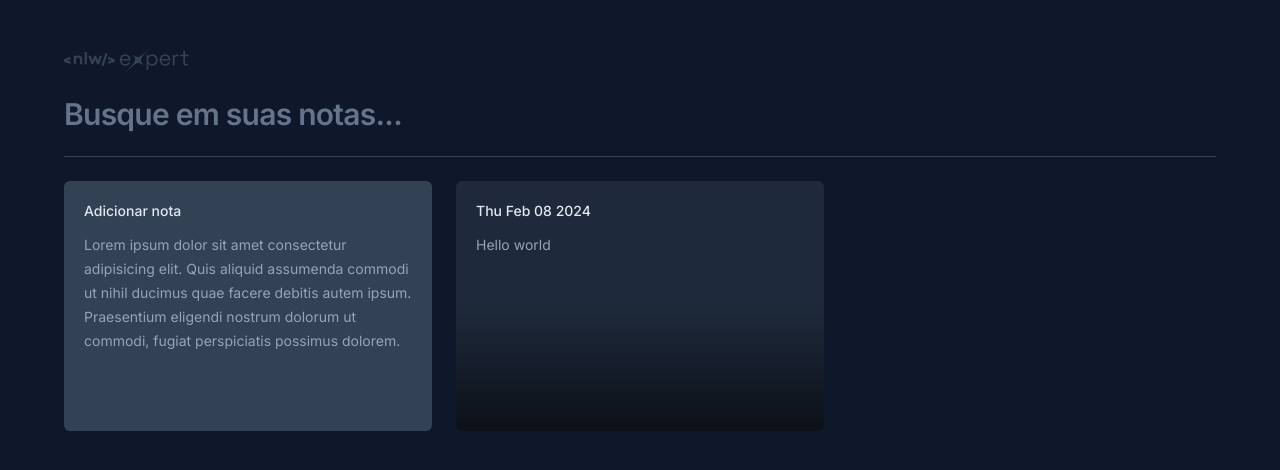
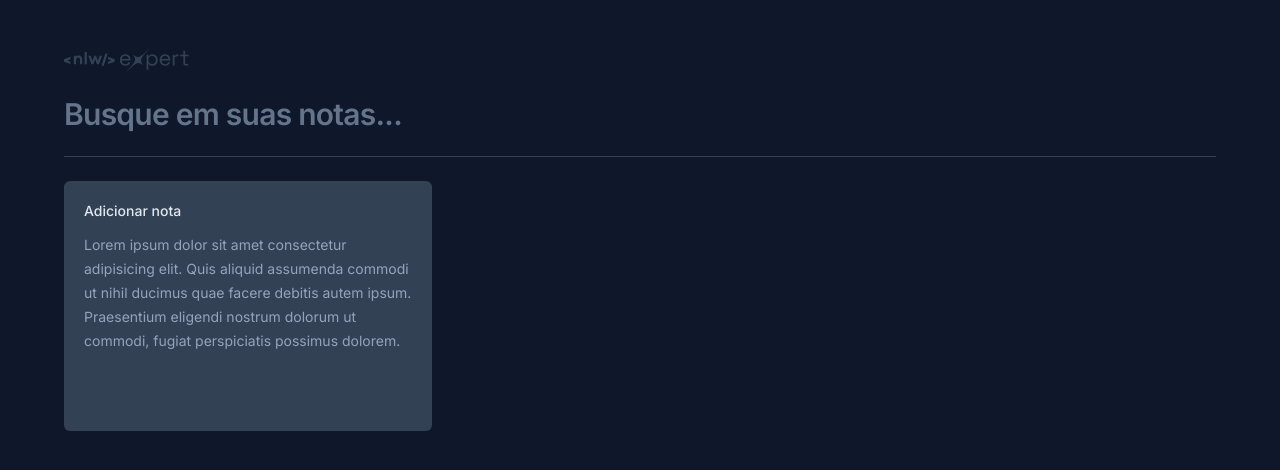
Before and after one commit to gaabiceranto/expert-notes, a React (Vite) app: page / in a window 1280 px wide. Shown: the top 470 px of the page. Built offline with nearby package versions, Linux system fonts and the light colour scheme.

Commit message:
Feat: change note state on save, add card and clear text area

```diff
--- a/src/app.tsx
+++ b/src/app.tsx
@@ -1,13 +1,26 @@
+import { useState } from 'react'
 import logo from './assets/logo-nlw-expert-monocolor.svg'
 import { NewNoteCard } from './components/new-note-card'
-import  {NoteCard}  from './components/note-card'
+import { NoteCard } from './components/note-card'
 
-const note = {
-  date: new Date(),
-  content: 'Hello world'
+interface Note {
+  id: string
+  date: Date
+  content: string
 }
 
 export function App() {
+  const [notes, setNotes] = useState<Note[]>([ ])
+
+  const onNoteCreated = (content: string) => {
+    const newNote = {
+      id: crypto.randomUUID(),
+      date: new Date(),
+      content
+    }
+
+    setNotes([newNote, ...notes])
+  }
 
   return (
     <div className="mx-auto max-w-6xl my-12 space-y-6">
@@ -21,9 +34,11 @@ export function App() {
       </form>
       <div className='h-px bg-slate-700' />
       <div className="grid grid-cols-3 gap-6 auto-rows-[250px] overflow-hidden">
-        <NewNoteCard/>
+        <NewNoteCard onNoteCreated={onNoteCreated} />
 
-        <NoteCard note= {note} />
+        {notes.map(note => {
+          return <NoteCard key={note.id} note={note} />
+        })}
       </div>
     </div>
 
--- a/src/components/new-note-card.tsx
+++ b/src/components/new-note-card.tsx
@@ -3,7 +3,11 @@ import { X } from 'lucide-react'
 import { ChangeEvent, FormEvent, useState } from 'react'
 import { toast } from 'sonner'
 
-export const NewNoteCard = () => {
+interface NewNoteCardProps {
+  onNoteCreated: (content: string) => void //void==vazio (ou seja a funcao não tem retorno)
+}
+
+export const NewNoteCard = ({ onNoteCreated }: NewNoteCardProps) => {
   const [shouldShowOnboarding, setShouldShowOnboarding] = useState(true)
   const [content, setContent] = useState('')
 
@@ -18,8 +22,10 @@ export const NewNoteCard = () => {
 
   const handleSalveNote = (e: FormEvent) => {
     e.preventDefault()
+    onNoteCreated(content)
+    setContent('')
+    setShouldShowOnboarding(true)
     toast.success('Nota criada com sucesso!')
-
   }
 
   return (
@@ -49,7 +55,7 @@ export const NewNoteCard = () => {
                   Comece <button className="font-md text-lime-400  hover:underline">gravando uma nota</button> em áudio ou se preferir <button onClick={handleStartEditor} className="font-md text-lime-400  hover:underline">utilize apenas texto</button>.
                 </p>
               ) : (
-              <textarea autoFocus onChange={handleContentChange} className="
+                <textarea autoFocus onChange={handleContentChange} value={content} className="
               text-sm eading-6 text-slate-400 bg-transparent resize-none flex-1 outline-none
               "
                 />
--- a/src/components/note-card.tsx
+++ b/src/components/note-card.tsx
@@ -29,7 +29,7 @@ export const NoteCard = ({ note }: NoteCardProps) => {
       flex-col
       ">
         <span className="text-sm font-medium text-slate-200">
-          {note.date.toDateString()}
+        {formatDistanceToNow(note.date, { locale: ptBR, addSuffix: true })}
         </span>
         <p className="text-sm leading-6 text-slate-400">
           {note.content}
```
Lines whose indentation alone changed are shown as unchanged.
